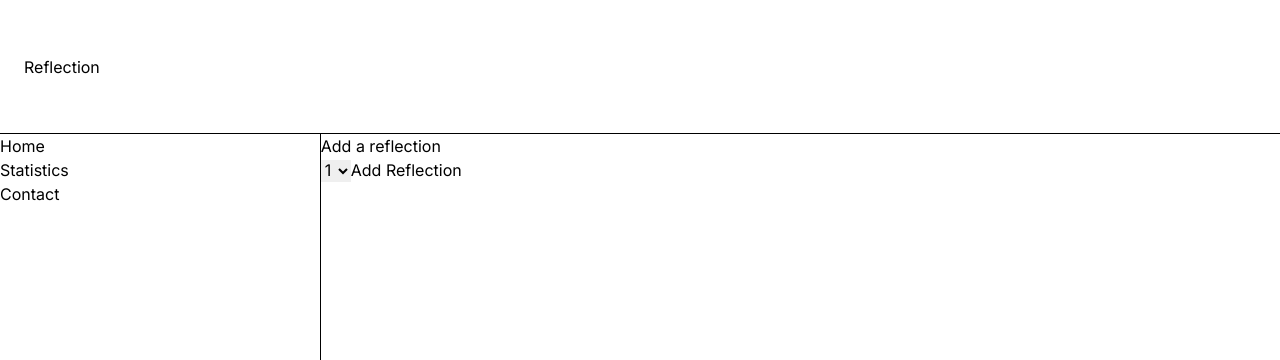
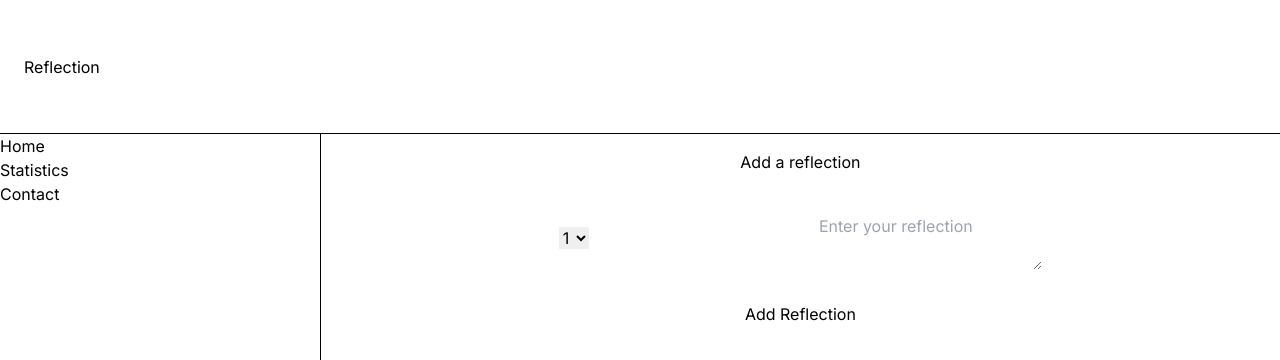
Before and after one commit to daredevilteja/project_reflection, a Next.js app: page / in a window 1280 px wide. Shown: the top 360 px of the page. Built offline with nearby package versions, Linux system fonts and the light colour scheme.

Commit message:
feat(page): add reflection input and button

```diff
--- a/src/app/page.js
+++ b/src/app/page.js
@@ -4,20 +4,38 @@ import { useState } from "react";
 
 export default function Home() {
   const [selectedOption, setSelectedOption] = useState("");
+  const [reflection, setReflection] = useState("");
 
   const handleOptionChange = (e) => {
     setSelectedOption(e.target.value);
   };
+
+  const handleReflectionChange = (e) => {
+    setReflection(e.target.value);
+  };
+
   return (
-    <main>
+    <main className="flex flex-col flex-1 p-4 w-100">
+      <section className="flex flex-col justify-center gap-8">
+        <div className="flex justify-center items-center">
           <h1>Add a reflection</h1>
+        </div>
+        <div className="flex justify-evenly items-center w-100vw">
           <select value={selectedOption} onChange={handleOptionChange}>
             <option value="1">1</option>
             <option value="2">2</option>
             <option value="3">3</option>
           </select>
-
+          <textarea
+            value={reflection}
+            onChange={handleReflectionChange}
+            className="rounded p-2"
+            placeholder="Enter your reflection"
+          />
+        </div>
         <button>Add Reflection</button>
+      </section>
+      <section></section>
     </main>
   );
 }
--- a/src/app/statistics/page.js
+++ b/src/app/statistics/page.js
@@ -0,0 +1,3 @@
+export default function Statistics() {
+  return <div>Statistics</div>;
+}
```
Lines whose indentation alone changed are shown as unchanged.
